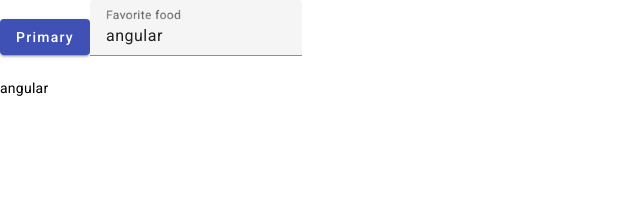
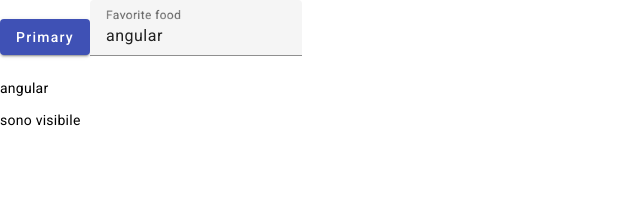
Before and after one commit to lucaString/Angular-course, an Angular app: page / in a window 1280 px wide. Shown: the top 200 px of the page, without its empty margins (0-640 px from the left). Built offline with nearby package versions, Linux system fonts and the light colour scheme.

Commit message:
addinf ngIf

```diff
--- a/src/app/app.component.html
+++ b/src/app/app.component.html
@@ -7,3 +7,14 @@
   <input matInput placeholder="Ex. Pizza" [(ngModel)]="title" />
 </mat-form-field>
 <p>{{title}}</p>
+
+<!-- <p *ngIf="isVisible">e visibile!</p>
+<p *ngIf="!isVisible">non e visibile!</p> -->
+
+<p *ngIf="isVisible; then bloccoIf else bloccoElse" ></p>
+<ng-template #bloccoIf >
+    <p>sono visibile</p>
+</ng-template>
+<ng-template #bloccoElse >
+    <p>non sono visibile</p>
+</ng-template>
--- a/src/app/app.component.ts
+++ b/src/app/app.component.ts
@@ -7,7 +7,7 @@ import { Component } from '@angular/core';
 })
 export class AppComponent {
   title = 'angular';
-
+  isVisible = true
   onInput(event: Event){
 
     this.title = (<HTMLInputElement>event.target).value
```
